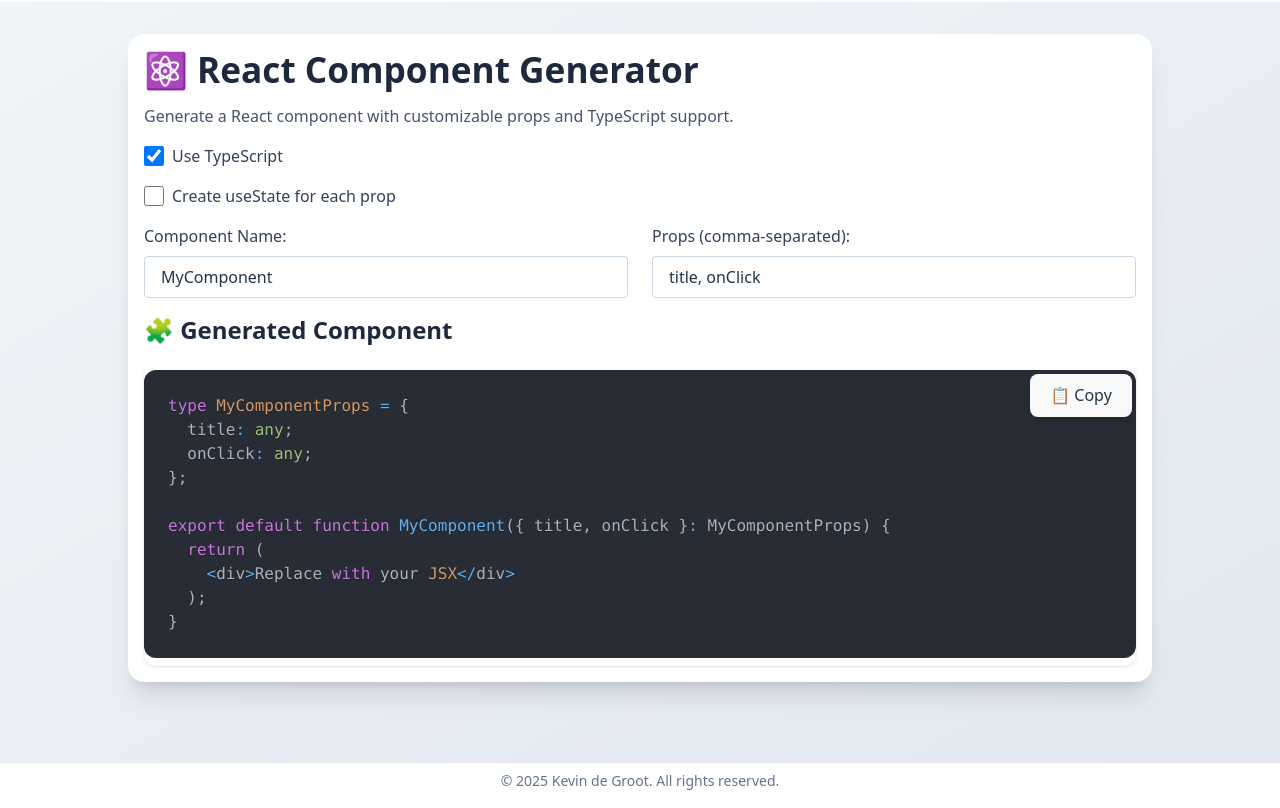
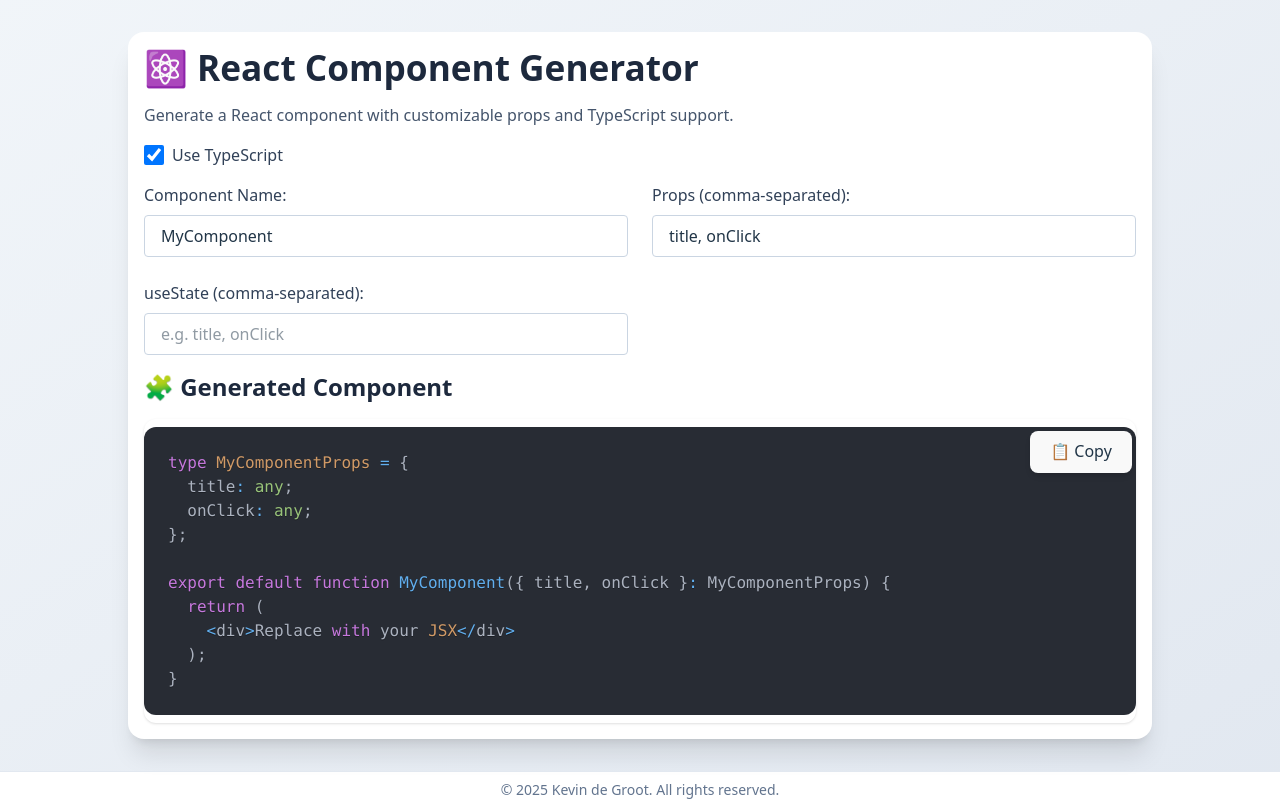
Before and after one commit to KevinDeGroot2015/jsxforge, a React (Vite) app: page / in a window 1280 px wide. Built offline with nearby package versions, Linux system fonts and the light colour scheme.

Commit message:
useState automated setup

```diff
--- a/src/components/CodeOutput/CodeOutput.tsx
+++ b/src/components/CodeOutput/CodeOutput.tsx
@@ -6,14 +6,14 @@
     componentName: string;
     propsInput: string;
     useTypescript: boolean;
-    useStatePerProp: boolean;
+    useStateInput?: string;
 };
 
 export default function CodeOutput({
     componentName,
     propsInput,
     useTypescript,
-    useStatePerProp,
+    useStateInput,
 }: CodeOutputProps) {
     const textareaRef = useRef<HTMLTextAreaElement>(null);
     const [copied, setCopied] = useState(false);
@@ -24,11 +24,16 @@
             .map((p) => p.trim())
             .filter(Boolean);
 
+        const states = (useStateInput ?? "")
+            .split(",")
+            .map((p) => p.trim())
+            .filter(Boolean);
+
         const propsString = props.join(", ");
         const sampleJSX = "<div>Replace with your JSX</div>";
 
         const usesTS = useTypescript;
-        const usesState = useStatePerProp;
+        const usesState = useStateInput;
 
         const importLine = usesState
             ? [`import { useState } from 'react';`, " "]
@@ -45,14 +50,14 @@
                 : [];
 
         const stateLines =
-            usesState && props.length > 0
+            usesState && states.length > 0
                 ? [
                       "",
-                      ...props.map(
+                      ...states.map(
                           (p) =>
                               `  const [${p}, set${
                                   p.charAt(0).toUpperCase() + p.slice(1)
-                              }] = useState<any>();`
+                              }] = useState${usesTS ? '<any>' : ''}();`
                       ),
                       " ",
                   ]
--- a/src/components/ComponentBuilder/ComponentBuilder.tsx
+++ b/src/components/ComponentBuilder/ComponentBuilder.tsx
@@ -4,11 +4,14 @@
 export default function ComponentBuilder() {
     const [componentName, setComponentName] = useState("MyComponent");
     const [propsInput, setPropsInput] = useState("title, onClick");
+    const [useStateInput, setUsestateInput] = useState("");
     const [useTypescript, setUseTypescript] = useState(true);
-    const [useStatePerProp, setUseStatePerProp] = useState(false);
 
     return (
-        <div style={{ minHeight: 'calc(100vh - 40px)' }} className="bg-gradient-to-br from-slate-100 to-slate-200 p-8">
+        <div
+            style={{ minHeight: "calc(100vh - 40px)" }}
+            className="bg-gradient-to-br from-slate-100 to-slate-200 p-8"
+        >
             <div className="max-w-5xl mx-auto bg-white rounded-2xl shadow-xl p-4 space-y-4">
                 <h1 className="text-3xl font-bold text-slate-800">
                     ⚛️ React Component Generator
@@ -26,16 +29,6 @@
                     />
                     <span>Use TypeScript</span>
                 </label>
-                <label className="flex items-center space-x-2 text-slate-700 font-medium">
-                    <input
-                        type="checkbox"
-                        checked={useStatePerProp}
-                        onChange={(e) => setUseStatePerProp(e.target.checked)}
-                        className="form-checkbox h-5 w-5 text-blue-600"
-                    />
-                    <span>Create useState for each prop</span>
-                </label>
-
                 <div className="grid gap-6 sm:grid-cols-2">
                     <div className="space-y-2">
                         <label className="block text-slate-700 font-medium">
@@ -60,13 +53,24 @@
                             placeholder="e.g. title, onClick"
                         />
                     </div>
+                    <div className="space-y-2">
+                        <label className="block text-slate-700 font-medium">
+                            useState (comma-separated):
+                        </label>
+                        <input
+                            className="border border-slate-300 rounded px-4 py-2 w-full focus:outline-none focus:ring-2 focus:ring-blue-500"
+                            value={useStateInput}
+                            onChange={(e) => setUsestateInput(e.target.value)}
+                            placeholder="e.g. title, onClick"
+                        />
+                    </div>
                 </div>
 
                 <CodeOutput
                     componentName={componentName}
                     propsInput={propsInput}
                     useTypescript={useTypescript}
-                    useStatePerProp={useStatePerProp}
+                    useStateInput={useStateInput}
                 />
             </div>
         </div>
```
